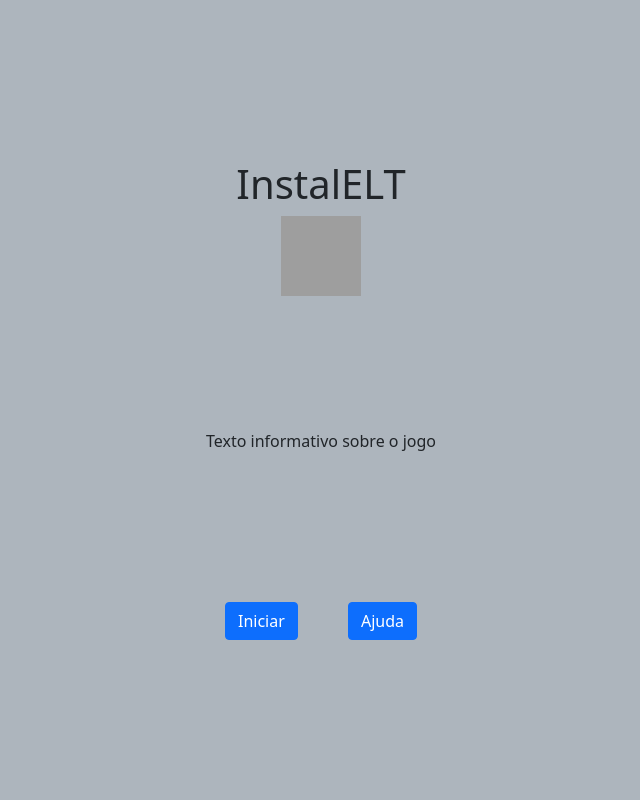
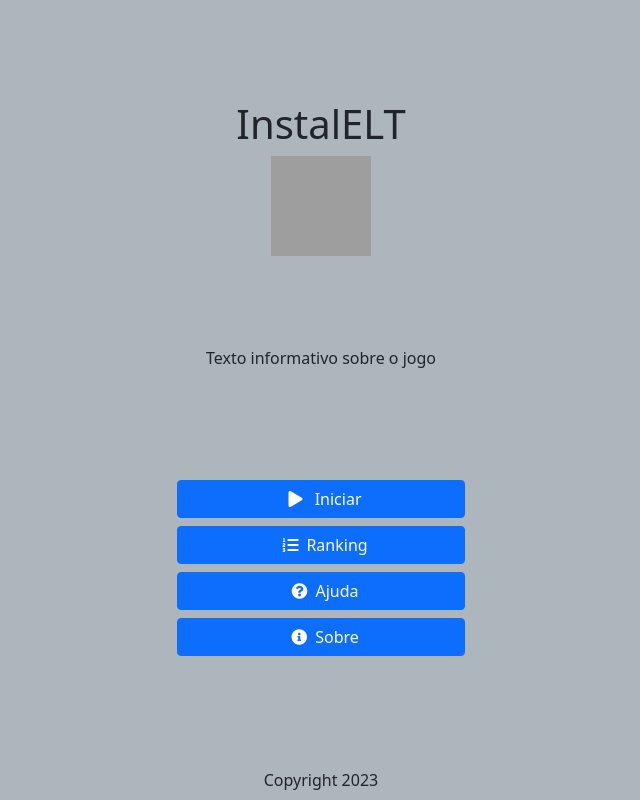
Before and after one commit to SaaS-Organismo/InstalELT, a Django app: page / in a window 1280 px wide. Shown: the whole page, without its empty margins (319-959 px from the left). Run offline with Django 4.2, Linux system fonts and the light colour scheme; some libraries are stand-ins or nearby versions; grey boxes are pictures that could not be loaded.

Commit message:
Change fontawesome cdn, add footer and help

```diff
--- a/instalelt/core/static/css/index.css
+++ b/instalelt/core/static/css/index.css
@@ -1,5 +1,7 @@
 .main {
     background-color: #adb5bd;
+    display: flex;
+    flex-direction: column;
 }
 
 #buttons-container {
--- a/instalelt/core/templates/core/components/base.html
+++ b/instalelt/core/templates/core/components/base.html
@@ -5,8 +5,10 @@
     <meta charset="UTF-8">
     <title>Title</title>
     <link href="https://cdn.jsdelivr.net/npm/bootstrap@5.0.2/dist/css/bootstrap.min.css" rel="stylesheet" integrity="sha384-EVSTQN3/azprG1Anm3QDgpJLIm9Nao0Yz1ztcQTwFspd3yD65VohhpuuCOmLASjC" crossorigin="anonymous">
-    <link rel="stylesheet" href="https://cdnjs.cloudflare.com/ajax/libs/font-awesome/6.4.0/css/fontawesome.min.css" integrity="sha512-SgaqKKxJDQ/tAUAAXzvxZz33rmn7leYDYfBP+YoMRSENhf3zJyx3SBASt/OfeQwBHA1nxMis7mM3EV/oYT6Fdw==" crossorigin="anonymous" referrerpolicy="no-referrer" />
+    <link rel="stylesheet" href="https://cdnjs.cloudflare.com/ajax/libs/font-awesome/5.13.0/css/all.min.css">
     <link rel="stylesheet" href="{% static 'css/index.css' %}"/>
+    <link rel="stylesheet" href="https://cdnjs.cloudflare.com/ajax/libs/font-awesome/6.4.0/css/solid.min.css" integrity="sha512-yDUXOUWwbHH4ggxueDnC5vJv4tmfySpVdIcN1LksGZi8W8EVZv4uKGrQc0pVf66zS7LDhFJM7Zdeow1sw1/8Jw==" crossorigin="anonymous" referrerpolicy="no-referrer" />
+<link rel="stylesheet" href="https://cdnjs.cloudflare.com/ajax/libs/font-awesome/6.4.0/css/regular.min.css" integrity="sha512-WidMaWaNmZqjk3gDE6KBFCoDpBz9stTsTZZTeocfq/eDNkLfpakEd7qR0bPejvy/x0iT0dvzIq4IirnBtVer5A==" crossorigin="anonymous" referrerpolicy="no-referrer" />
 </head>
 <style>
     {% block style %}
@@ -15,9 +17,12 @@
 </style>
 
 <body>
-    <div class="main d-flex flex-column justify-content-center align-items-center min-vh-100">
-        {% block content %}
-        {% endblock %}
+    <div class="main min-vh-100">
+        <div class="d-flex flex-column justify-content-center align-items-center" style="flex:5">
+            {% block content %}
+            {% endblock %}
+        </div>
+        {% include "core/components/footer.html" %}
     </div>
 </body>
 </html>
--- /dev/null
+++ b/instalelt/core/templates/core/components/footer.html
@@ -0,0 +1,3 @@
+<div class="d-flex flex-row justify-content-center w-100 my-2">
+    <span>Copyright {% now "Y" %}</span>
+</div>
--- /dev/null
+++ b/instalelt/core/templates/core/pages/help.html
@@ -0,0 +1,16 @@
+<div class="modal" tabindex="-1" id="help-modal" >
+  <div class="modal-dialog modal-dialog-centered">
+    <div class="modal-content" style="background-color:#d9d9d9">
+      <div class="modal-header">
+        <div class="d-flex flex-row justify-content-center w-100">
+          <h5 class="modal-title">Ajuda</h5>
+        </div>
+        <button type="button" class="btn-close" data-bs-dismiss="modal" aria-label="Close"></button>
+      </div>
+      <div class="modal-body d-flex flex-column justify-content-center align-items-center w-100">
+        <img src="https://imagens-revista-pro.vivadecora.com.br/uploads/2019/10/Exemplo-de-diagrama-unifilar-em-consult%C3%B3rio-foto-portal-da-engenharia.png" alt="" class="w-75">
+        <p>Texto informativo sobre como usar a aplicação interativamente</p>
+      </div>
+    </div>
+  </div>
+</div>
--- a/instalelt/core/templates/core/pages/home.html
+++ b/instalelt/core/templates/core/pages/home.html
@@ -2,23 +2,28 @@
 
 {% block style %}
 #content {
-    min-height: 60vh;
+    min-height: 70vh;
 }
 {% endblock %}
 
 {% block content %}
-    <div id="content" class="w-50 d-flex flex-column justify-content-between align-items-center">
+    <div id="content" class="w-75 d-flex flex-column justify-content-between align-items-center">
         <div id="header" class="d-flex flex-column justify-content-center align-items-center">
             <h1>InstalELT</h1>
-            <img src="https://media-public.canva.com/cIUhQ/MAELrRcIUhQ/1/t.png" width="80px" height="80px">
+            <img src="https://media-public.canva.com/cIUhQ/MAELrRcIUhQ/1/t.png" width="100px" height="100px">
         </div>
         <div id="info">
             <p>Texto informativo sobre o jogo</p>
         </div>
-        <div id="buttons-container" class="d-flex flex-row justify-content-between">
-            <button type="button" class="btn btn-primary">Iniciar</button>
-            <button type="button" class="btn btn-primary">Ajuda</button>
+
+        <div id="buttons-container" class="d-flex flex-column justify-content-between">
+            <button type="button" class="btn btn-primary my-1"><i class="fas fa-play mx-2"></i> Iniciar</button>
+            <button type="button" class="btn btn-primary my-1" data-bs-toggle="modal" data-bs-target="#help-modal"><i class="fas fa-list-ol mx-2"></i>Ranking</button>
+            <button type="button" class="btn btn-primary my-1" data-bs-toggle="modal" data-bs-target="#help-modal"><i class="fas fa-question-circle mx-2"></i>Ajuda</button>
+            <button type="button" class="btn btn-primary my-1" data-bs-toggle="modal" data-bs-target="#help-modal"><i class="fas fa-info-circle mx-2"></i>Sobre</button>
+
         </div>
+        {% include "core/pages/help.html" %}
     </div>
 {% endblock %}
 
```
